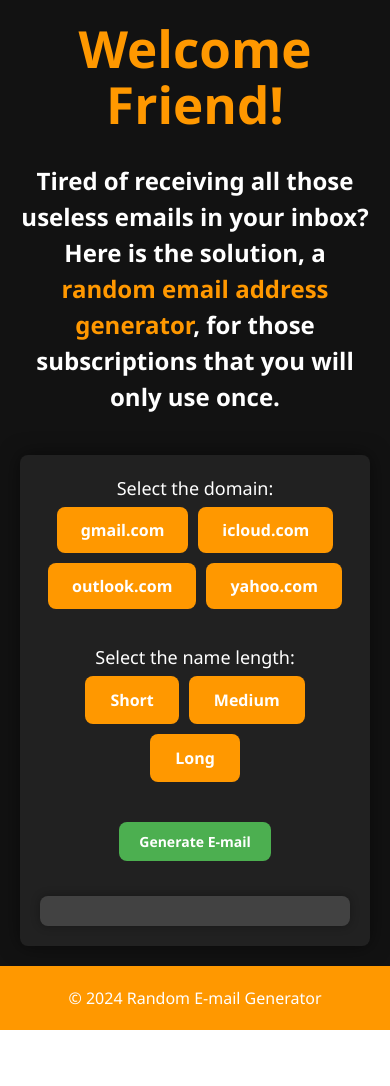
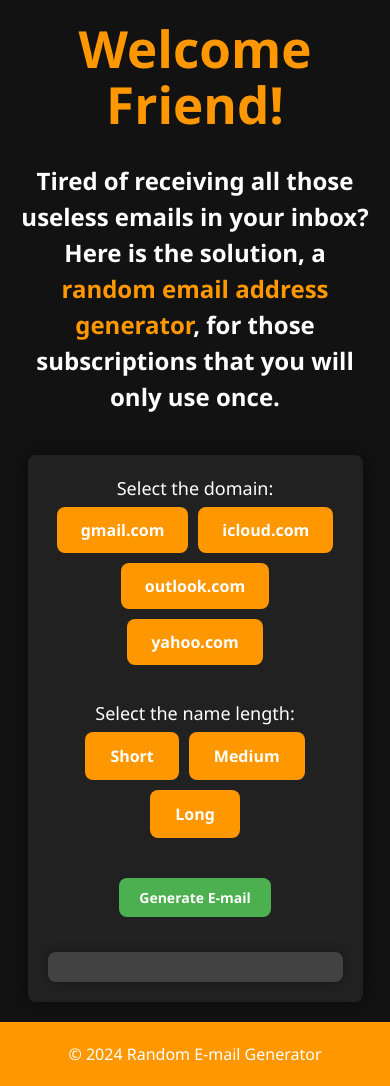
Before and after one commit to looreenz/random-email-gen-app, a React (Vite) app: page / in a window 390 px wide. Before the commit the page ends 1030 px from the top, so only its background shows below. Built offline with nearby package versions, Linux system fonts and the light colour scheme.

Commit message:
Added max-width to the container in mobile version

```diff
--- a/src/Components/Container.css
+++ b/src/Components/Container.css
@@ -33,6 +33,7 @@ h1 {
 @media (max-width: 600px) {
   .container {
     padding: 20px;
+    max-width: 335px;
   }
   .generate-btn {
     padding: 10px 20px;
```
